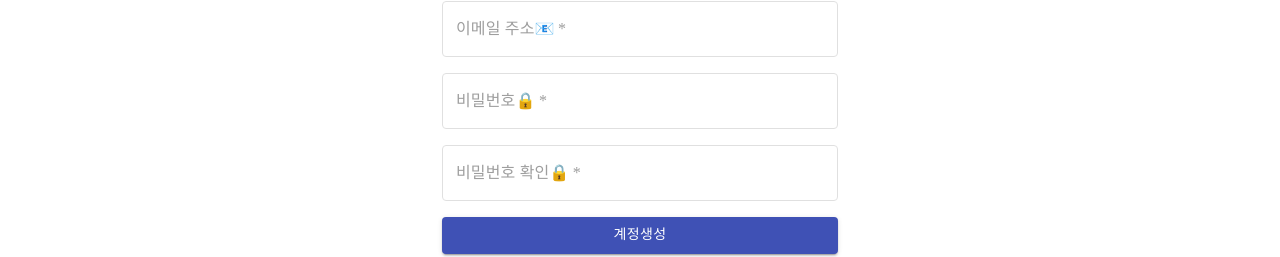
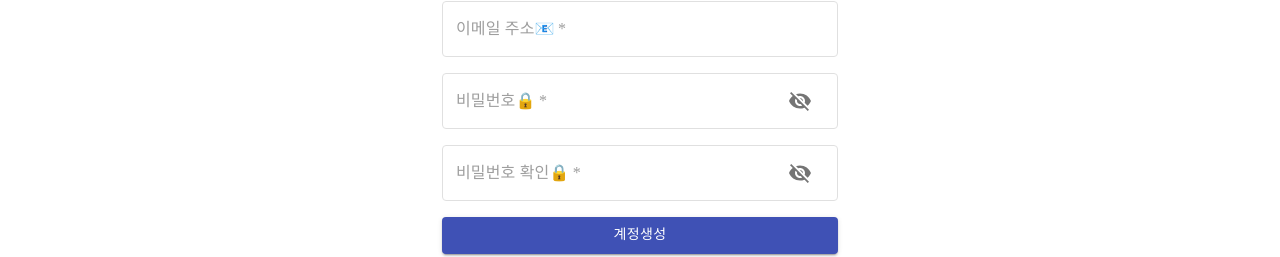
Before and after one commit to suhye0n/todo-app, a React (Create React App) app in the folder client/: page /signup in a window 1280 px wide. Shown: the part 373-630 px from the top of the page. Built offline with nearby package versions, Linux system fonts and the light colour scheme; a web font is replaced by a local one; what @mapbox/mapbox-sdk would draw is missing.

Commit message:
비밀번호 표시 기능 추가

```diff
--- a/client/src/Login.js
+++ b/client/src/Login.js
@@ -1,6 +1,10 @@
-import React, { useEffect } from "react";
+import React, { useEffect, useState  } from "react";
 import { signin } from "./service/ApiService";
 import { Button, TextField, Grid, Link, Container, Typography, AppBar, Toolbar } from "@material-ui/core";
+import IconButton from "@material-ui/core/IconButton";
+import InputAdornment from "@material-ui/core/InputAdornment";
+import Visibility from "@material-ui/icons/Visibility";
+import VisibilityOff from "@material-ui/icons/VisibilityOff";
 import styled from "styled-components";
 import { useDarkMode } from "./DarkModeContext";
 
@@ -46,6 +50,16 @@ const StyledTextField = styled(TextField)`
 
 function Login() {
     const { darkMode, setDarkMode } = useDarkMode();
+    const [showPassword, setShowPassword] = useState(false);
+    const [showConfirmPassword, setShowConfirmPassword] = useState(false);
+
+    const handlePasswordVisibility = () => {
+        setShowPassword(!showPassword);
+    };
+
+    const handleConfirmPasswordVisibility = () => {
+        setShowConfirmPassword(!showConfirmPassword);
+    };
 
     const navigationBar = (
         <StyledAppBar darkMode={darkMode} position="static">
@@ -114,14 +128,23 @@ function Login() {
                         <Grid item xs={12}>
                             <StyledTextField
                                 darkMode={darkMode}
-                                type="password"
+                                type={showPassword ? "text" : "password"}
+                                autoComplete="current-password"
+                                name="password"
                                 variant="outlined"
                                 required
                                 fullWidth
                                 id="password"
                                 label="비밀번호🔒"
-                                name="password"
-                                autoComplete="password"
+                                InputProps={{
+                                    endAdornment: (
+                                        <InputAdornment position="end">
+                                            <IconButton onClick={handlePasswordVisibility}>
+                                                {showPassword ? <Visibility /> : <VisibilityOff />}
+                                            </IconButton>
+                                        </InputAdornment>
+                                    )
+                                }}
                             />
                         </Grid>
                         <Grid item xs={12}>
--- a/client/src/MyPage.js
+++ b/client/src/MyPage.js
@@ -1,5 +1,9 @@
-import React, { useEffect } from "react";
+import React, { useEffect, useState } from "react";
 import { Button, TextField, Link, Container, Grid, AppBar, Toolbar, Typography, Divider } from "@material-ui/core";
+import IconButton from "@material-ui/core/IconButton";
+import InputAdornment from "@material-ui/core/InputAdornment";
+import Visibility from "@material-ui/icons/Visibility";
+import VisibilityOff from "@material-ui/icons/VisibilityOff";
 import { update, withdrawal, signout } from "./service/ApiService";
 import styled from "styled-components";
 import { useDarkMode } from "./DarkModeContext";
@@ -44,6 +48,16 @@ const StyledTextField = styled(TextField)`
 
 function MyPage() {
     const { darkMode, setDarkMode } = useDarkMode();
+    const [showPassword, setShowPassword] = useState(false);
+    const [showConfirmPassword, setShowConfirmPassword] = useState(false);
+
+    const handlePasswordVisibility = () => {
+        setShowPassword(!showPassword);
+    };
+
+    const handleConfirmPasswordVisibility = () => {
+        setShowConfirmPassword(!showConfirmPassword);
+    };
 
     useEffect(() => {
         const currentDarkMode = localStorage.getItem('darkMode') === 'true';
@@ -163,15 +177,24 @@ function MyPage() {
                         </Grid>
                         <Grid item xs={12}>
                             <StyledTextField
+                                darkMode={darkMode}
+                                type={showPassword ? "text" : "password"}
                                 autoComplete="current-password"
                                 name="password"
                                 variant="outlined"
                                 required
                                 fullWidth
                                 id="password"
-                                darkMode={darkMode}
-                                label="비밀번호"
-                                autoFocus
+                                label="비밀번호🔒"
+                                InputProps={{
+                                    endAdornment: (
+                                        <InputAdornment position="end">
+                                            <IconButton onClick={handlePasswordVisibility}>
+                                                {showPassword ? <Visibility /> : <VisibilityOff />}
+                                            </IconButton>
+                                        </InputAdornment>
+                                    )
+                                }}
                             />
                         </Grid>
                         <Grid item xs={12}>
@@ -187,7 +210,7 @@ function MyPage() {
                     </Grid>
                 </form>
 
-                <Divider variant="middle" style={{ margin: "1rem 0" }}/>
+                <Divider variant="middle" style={{ margin: "1rem 0" }} />
 
                 <Typography variant="h6" align="center">
                     😢회원 탈퇴
--- a/client/src/SignUp.js
+++ b/client/src/SignUp.js
@@ -1,5 +1,9 @@
-import React, { useEffect } from "react";
+import React, { useEffect, useState } from "react";
 import { Button, TextField, Link, Grid, Container, Typography, AppBar, Toolbar } from "@material-ui/core";
+import IconButton from "@material-ui/core/IconButton";
+import InputAdornment from "@material-ui/core/InputAdornment";
+import Visibility from "@material-ui/icons/Visibility";
+import VisibilityOff from "@material-ui/icons/VisibilityOff";
 import { signup } from "./service/ApiService";
 import styled from "styled-components";
 import { useDarkMode } from "./DarkModeContext";
@@ -46,6 +50,16 @@ const StyledTextField = styled(TextField)`
 
 function SignUp() {
     const { darkMode, setDarkMode } = useDarkMode();
+    const [showPassword, setShowPassword] = useState(false);
+    const [showConfirmPassword, setShowConfirmPassword] = useState(false);
+
+    const handlePasswordVisibility = () => {
+        setShowPassword(!showPassword);
+    };
+
+    const handleConfirmPasswordVisibility = () => {
+        setShowConfirmPassword(!showConfirmPassword);
+    };
 
     const navigationBar = (
         <StyledAppBar darkMode={darkMode} position="static">
@@ -135,7 +149,7 @@ function SignUp() {
                         <Grid item xs={12}>
                             <StyledTextField
                                 darkMode={darkMode}
-                                type="password"
+                                type={showPassword ? "text" : "password"}
                                 autoComplete="current-password"
                                 name="password"
                                 variant="outlined"
@@ -143,12 +157,21 @@ function SignUp() {
                                 fullWidth
                                 id="password"
                                 label="비밀번호🔒"
+                                InputProps={{
+                                    endAdornment: (
+                                        <InputAdornment position="end">
+                                            <IconButton onClick={handlePasswordVisibility}>
+                                                {showPassword ? <Visibility /> : <VisibilityOff />}
+                                            </IconButton>
+                                        </InputAdornment>
+                                    )
+                                }}
                             />
                         </Grid>
                         <Grid item xs={12}>
                             <StyledTextField
                                 darkMode={darkMode}
-                                type="password"
+                                type={showConfirmPassword ? "text" : "password"}
                                 autoComplete="confirm-password"
                                 name="confirmPassword"
                                 variant="outlined"
@@ -156,6 +179,15 @@ function SignUp() {
                                 fullWidth
                                 id="confirmPassword"
                                 label="비밀번호 확인🔒"
+                                InputProps={{
+                                    endAdornment: (
+                                        <InputAdornment position="end">
+                                            <IconButton onClick={handleConfirmPasswordVisibility}>
+                                                {showConfirmPassword ? <Visibility /> : <VisibilityOff />}
+                                            </IconButton>
+                                        </InputAdornment>
+                                    )
+                                }}
                             />
                         </Grid>
                         <Grid item xs={12}>
```
Also changed, not shown: 2 other files (tests, documents, lock files or other folders).
